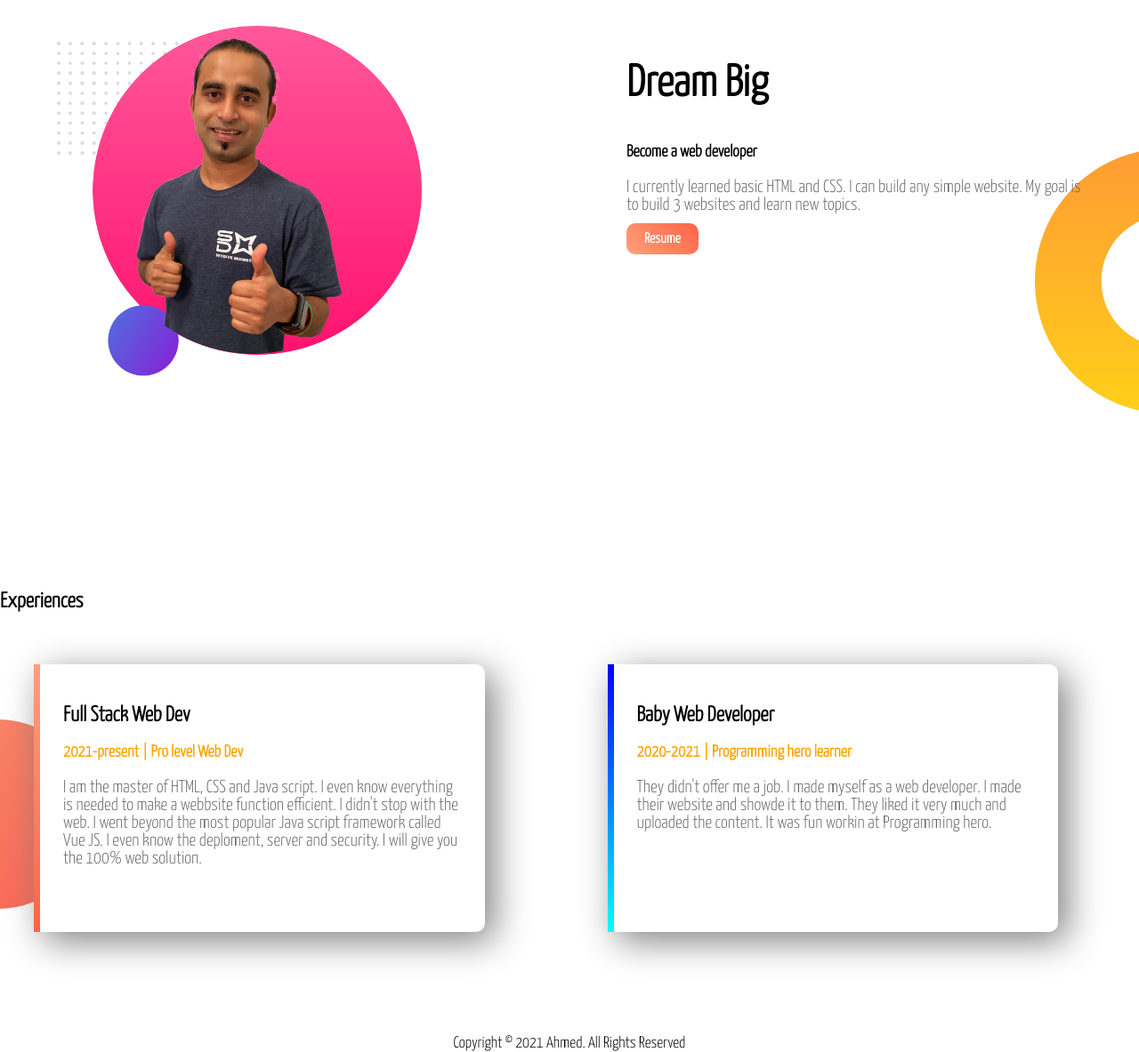
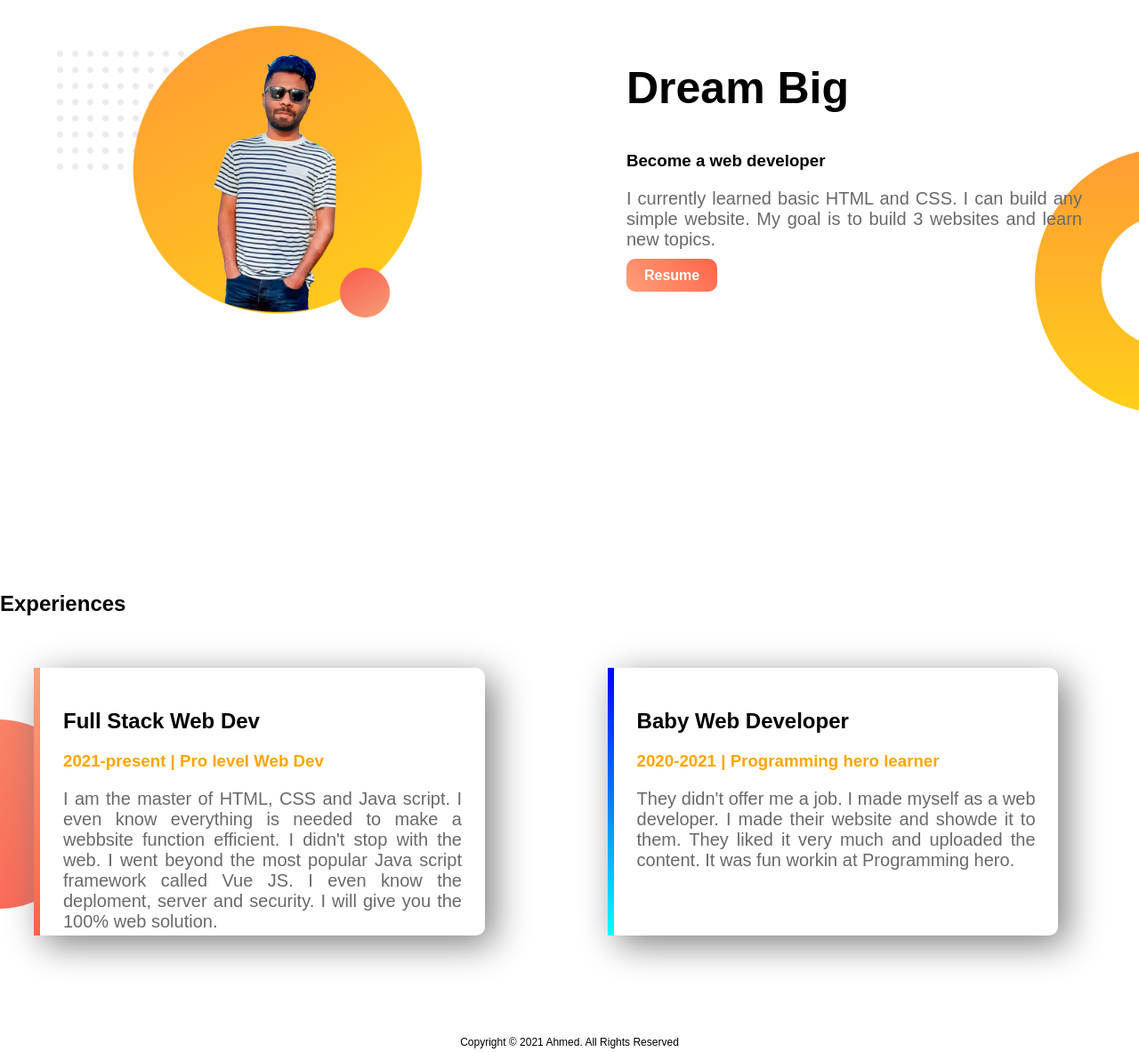
Before and after one commit to manamahmed/web-portfolio, a plain HTML site: page index.html in a window 1280 px wide. Shown: the part 735-1918 px from the top of the page at 89% size. Drawn offline with Linux system fonts and the light colour scheme.

Commit message:
first web

```diff
--- a/index.html
+++ b/index.html
@@ -4,7 +4,7 @@
     <meta charset="UTF-8">
     <meta name="viewport" content="width=device-width, initial-scale=1.0">
     <title>Ahmed website</title>
-    <link href="https://fonts.googleapis.com/css2?family=Yanone+Kaffeesatz:wght@300&display=swap" rel="stylesheet">
+    <link href="https://fonts.googleapis.com/css2?family=Open+Sans+Condensed:wght@300&display=swap" rel="stylesheet">
     <link rel="stylesheet" href="style.css">
 </head>
 <body>
@@ -18,12 +18,12 @@
                     <a class="link-button" target="_blank" href="https://web.programming-hero.com/web-3/video/web-3-4-7-link-button-target-blank-text-decoration-linear-gradient">Hire Me</a>
             </div>
             <div class="half-width">
-                <img src="images/jhankar.png" alt="">
+                <img src="images/ahmed1.png" alt="">
             </div>
     </section>
     <section class="dream-big">
         <div  class="half-width">
-            <img src="images/jhankar2.png">
+            <img src="images/ahmed2.png">
 
         </div>
         <div class="half-width">
--- a/style.css
+++ b/style.css
@@ -28,6 +28,8 @@ h1{
 p{
     color: dimgrey;
     font-size: 20px;
+    text-align: justify;
+  text-justify: inter-word;
 }
 .link-button{
 
@@ -76,6 +78,8 @@ background-position:left center;
     border-left: 7px solid;
     border-image:linear-gradient(lightsalmon,tomato);
     border-image-slice: 1;
+    text-align: justify;
+    text-justify: inter-word;
 }
 
 #baby-developer{
@@ -83,11 +87,13 @@ background-position:left center;
     border-image:linear-gradient(180deg, blue,cyan);
     border-image-slice: 1;
     margin-left: 100px;
+    text-align: justify;
+    text-justify: inter-word;
 
 
 }
 
 .copyright{
     text-align: center;
-    font-size: 18px;
+    font-size: 12px;
 }
```
Also changed, not shown: images/135637485_3576897869073603_8677679805591559802_n.jpg (added), images/ahmed.png (added), images/ahmed1.png (added), images/ahmed2.png (added).
